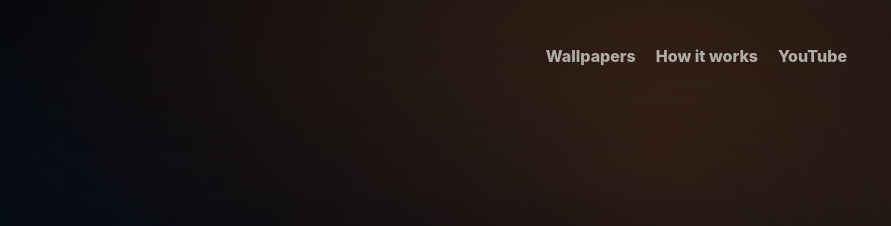
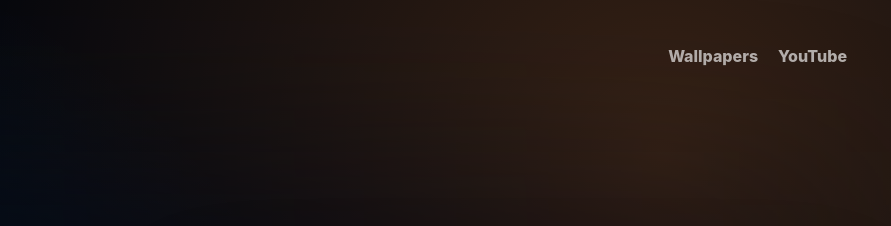
Before and after one commit to ramayabeats/ramayabeats-site, a plain HTML site: page index.html in a window 1280 px wide. Shown: the top 226 px of the page, 389-1280 px from the left. Drawn offline with Linux system fonts and the light colour scheme.

Commit message:
Update index.html

```diff
--- a/index.html
+++ b/index.html
@@ -29,7 +29,6 @@
 
     <nav class="nav">
       <a href="#wallpapers">Wallpapers</a>
-      <a href="#how">How it works</a>
       <a href="https://www.youtube.com/@RamayaBeatsStudio" target="_blank" rel="noopener">YouTube</a>
     </nav>
   </header>
```
